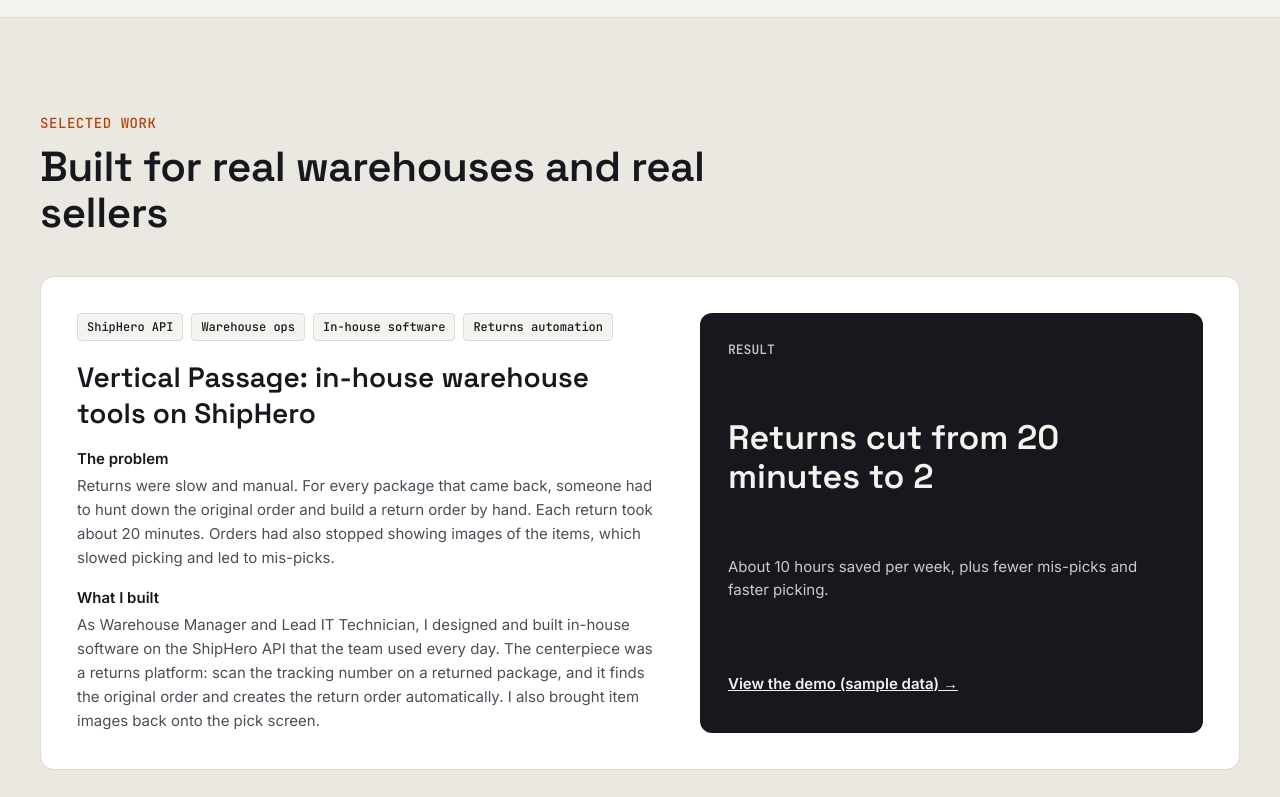
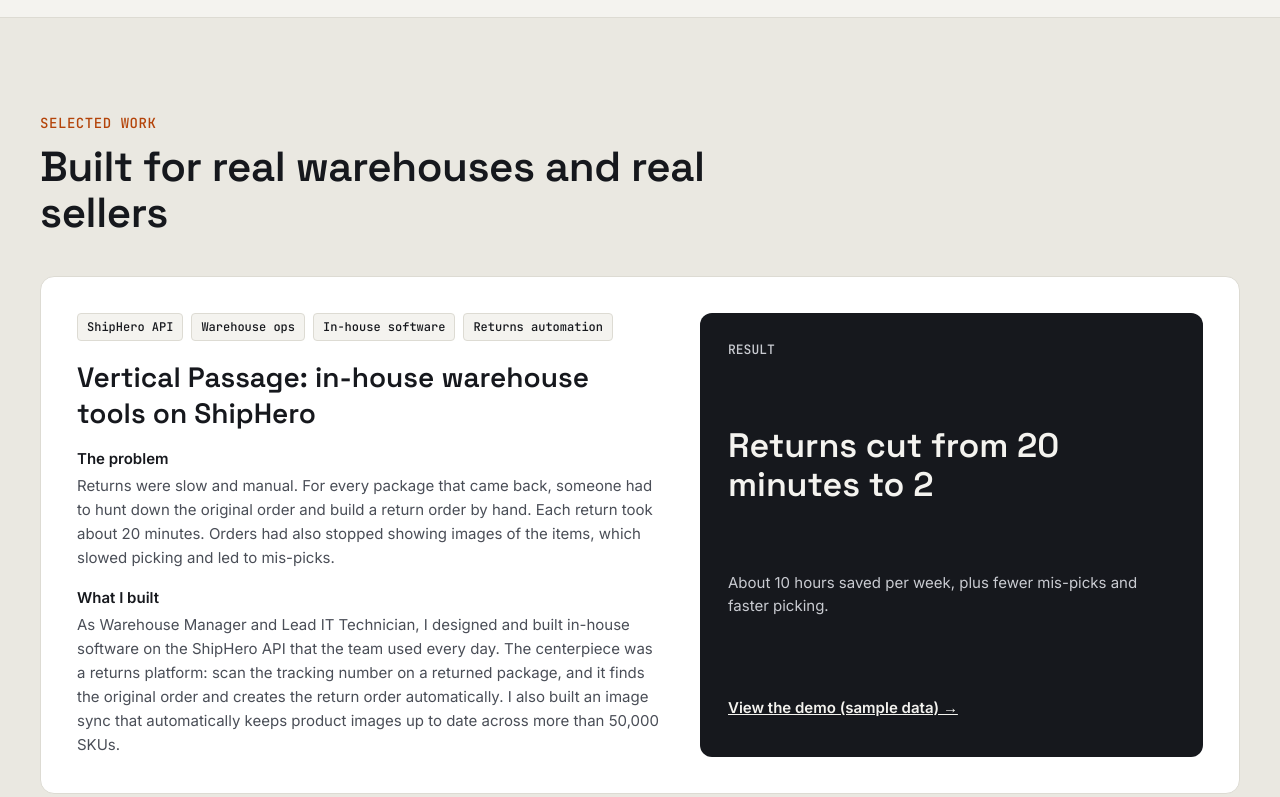
Before and after one commit to grantchapel/grantchapel.github.io, a plain HTML site: page index.html in a window 1280 px wide. Shown: the part 2000-2797 px from the top of the page. Drawn offline with Linux system fonts and the light colour scheme.

Commit message:
Update case study: image sync across 50,000+ SKUs

```diff
--- a/index.html
+++ b/index.html
@@ -162,7 +162,7 @@ a{color:#16181D}a:hover{color:#B4440A}
 </div>
 <div style="display: flex; flex-direction: column; gap: 6px;">
 <p style="margin: 0; font-weight: 600; font-size: 15px;">What I built</p>
-<p style="margin: 0; font-size: 15px; line-height: 1.6; color: #4A4E57;">As Warehouse Manager and Lead IT Technician, I designed and built in-house software on the ShipHero API that the team used every day. The centerpiece was a returns platform: scan the tracking number on a returned package, and it finds the original order and creates the return order automatically. I also brought item images back onto the pick screen.</p>
+<p style="margin: 0; font-size: 15px; line-height: 1.6; color: #4A4E57;">As Warehouse Manager and Lead IT Technician, I designed and built in-house software on the ShipHero API that the team used every day. The centerpiece was a returns platform: scan the tracking number on a returned package, and it finds the original order and creates the return order automatically. I also built an image sync that automatically keeps product images up to date across more than 50,000 SKUs.</p>
 </div>
 </div>
 <div style="flex: 1 1 280px; min-width: 0; background: #16181D; color: #F4F3EF; border-radius: 12px; padding: 28px; display: flex; flex-direction: column; justify-content: space-between; gap: 20px;">
```
